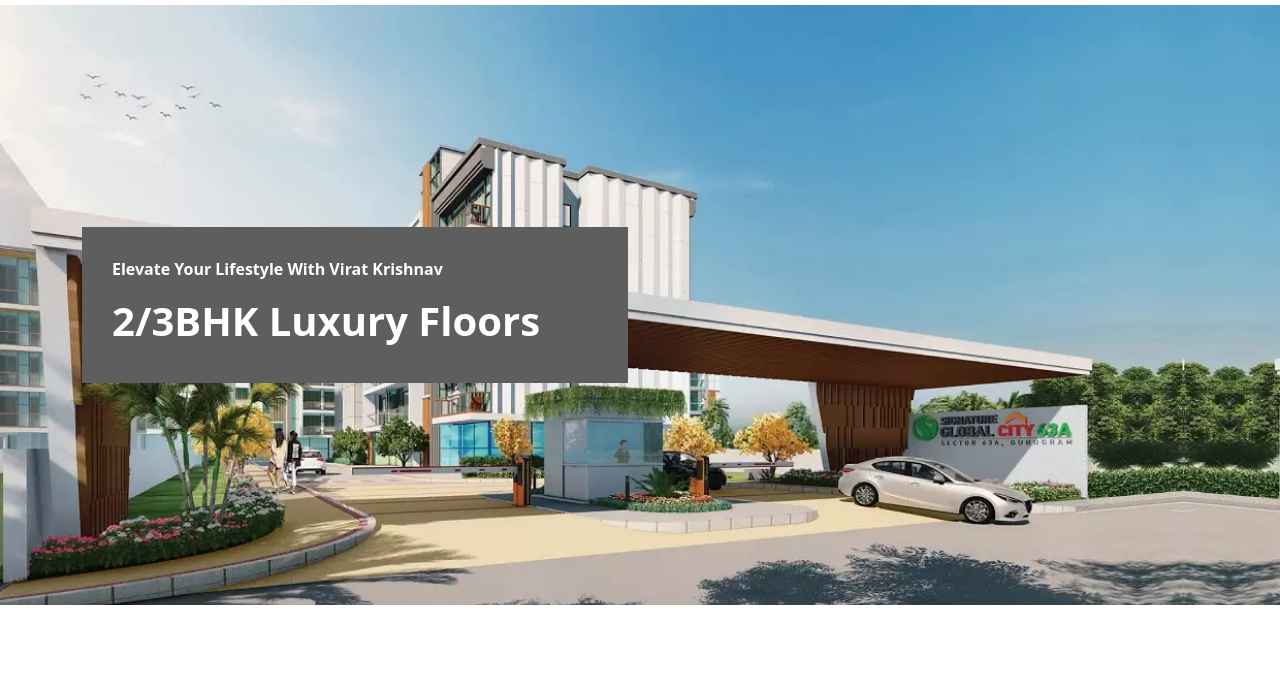
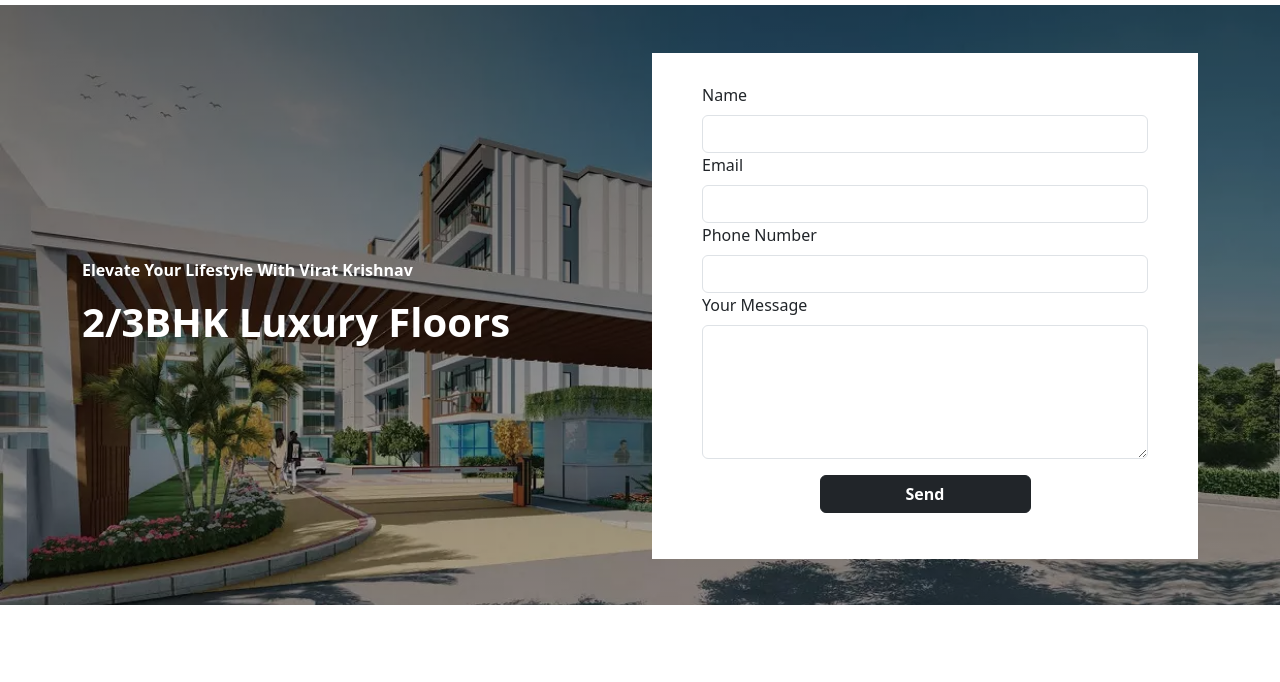
Before and after one commit to ItsAniketFrontend/Virat_Landing_Page, a plain HTML site: page index.html in a window 1280 px wide. Shown: the part 91-773 px from the top of the page. Drawn offline with nearby package versions, Linux system fonts and the light colour scheme.

Commit message:
All Changes Done

```diff
--- a/CSS/style.css
+++ b/CSS/style.css
@@ -21,7 +21,7 @@ button a{
 }
 
 .banner{
-    background-image: url(../Images/Banner_bg.webp);
+    background: linear-gradient(rgb(0,0,0,0.6),rgba(0,0,0,0.3) ),url(../Images/Banner_bg.webp);
     background-position: center center;
     background-repeat: no-repeat;
     background-size: cover;
@@ -29,9 +29,6 @@ button a{
     height: 600px;
 }
 
-.banner .col-md-6{
-    height: 600px;
-}
 
 .banner p{
     font-weight: 900;
@@ -41,9 +38,14 @@ button a{
     font-weight: 900;
 }
 
-.banner .text-box{
-    background-color: #5E5E5E;
-    padding: 30px;
+.banner .form_box{
+    background: #ffffff;
+    padding: 30px 50px;
+}
+
+.contact .form_box{
+    background: #fff;
+    padding: 30px 50px;
 }
 
 .amenities{
--- a/index.html
+++ b/index.html
@@ -75,14 +75,42 @@
       <section class="banner">
         <div class="container">
           <div class="row">
-            <div class="col-md-6 d-flex justify-content-center flex-column">
+            <div class="col-md-6 d-flex justify-content-center flex-column py-5">
                 <div class="text-box">
                   <p class="text-white">Elevate Your Lifestyle With Virat Krishnav</p>
                   <h1 class="text-white">2/3BHK Luxury Floors</h1>
                 </div>
             </div>
-            <div class="col-md-6">
-
+            <div class="col-md-6 d-flex justify-content-center flex-column py-5">
+              <div class="form_box">
+                <div class="form">
+                  <div class="row">
+                    <div class="col-12">
+                      <label for="your-name" class="form-label">Name</label>
+                      <input type="text" class="form-control" id="your-name" name="your-name" required>
+                    </div>
+                    <div class="col-12">
+                      <label for="your-email" class="form-label">Email</label>
+                      <input type="email" class="form-control" id="your-email" name="your-email" required>
+                    </div>
+                    <div class="col-12">
+                      <label for="Phone-number" class="form-label">Phone Number</label>
+                      <input type="number" class="form-control" id="phone-number" name="phone-number">
+                    </div>
+                    <div class="col-12">
+                      <label for="your-message" class="form-label">Your Message</label>
+                      <textarea class="form-control" id="your-message" name="your-message" rows="5" required></textarea>
+                    </div>
+                    <div class="col-12">
+                      <div class="row d-flex justify-content-center my-3">
+                        <div class="col-md-6">
+                          <button  type="submit" class="btn btn-dark w-100 fw-bold" >Send</button>
+                        </div>
+                      </div>
+                    </div>
+                  </div>
+                </div>
+              </div>
             </div>
           </div>
         </div>
@@ -332,7 +360,35 @@
                 </ul>
               </div>
               <div class="col-md-6">
-
+                <div class="form_box">
+                  <div class="form">
+                    <div class="row">
+                      <div class="col-12">
+                        <label for="your-name" class="form-label">Name</label>
+                        <input type="text" class="form-control" id="your-name" name="your-name" required>
+                      </div>
+                      <div class="col-12">
+                        <label for="your-email" class="form-label">Email</label>
+                        <input type="email" class="form-control" id="your-email" name="your-email" required>
+                      </div>
+                      <div class="col-12">
+                        <label for="Phone-number" class="form-label">Phone Number</label>
+                        <input type="number" class="form-control" id="phone-number" name="phone-number">
+                      </div>
+                      <div class="col-12">
+                        <label for="your-message" class="form-label">Your Message</label>
+                        <textarea class="form-control" id="your-message" name="your-message" rows="5" required></textarea>
+                      </div>
+                      <div class="col-12">
+                        <div class="row d-flex justify-content-center my-3">
+                          <div class="col-md-6">
+                            <button  type="submit" class="btn btn-dark w-100 fw-bold" >Send</button>
+                          </div>
+                        </div>
+                      </div>
+                    </div>
+                  </div>
+                </div>
               </div>
             </div>
           </div>
```
